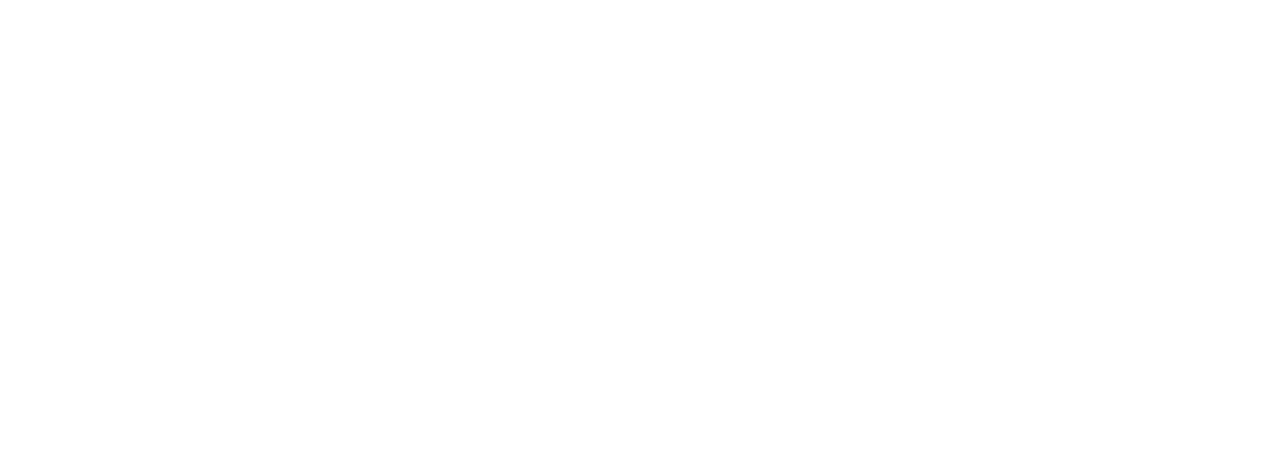
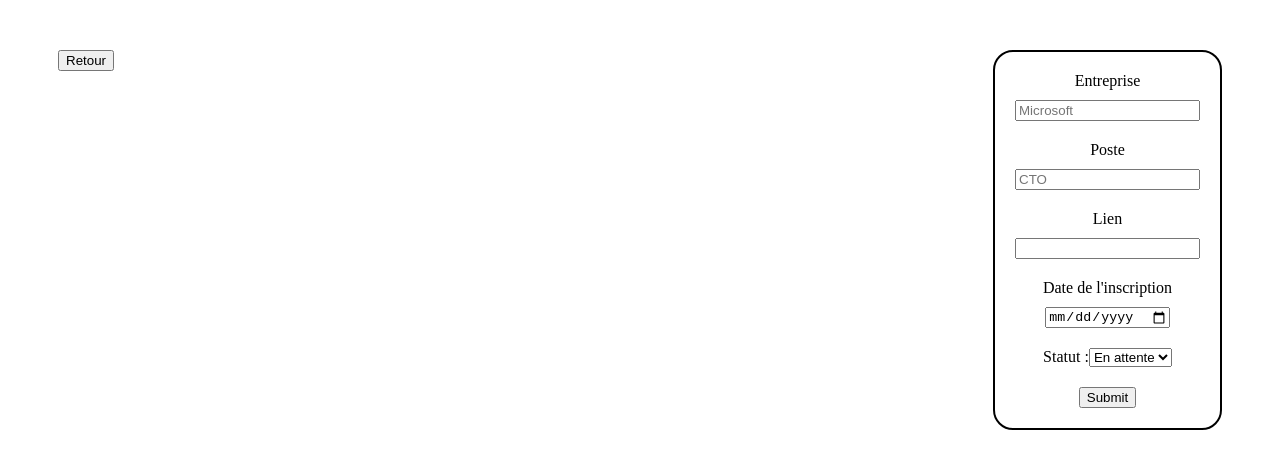
Before and after one commit to KJovene/Alter-Project, a React (Vite) app in the folder front/: page /modification/1 in a window 1280 px wide. Before the commit this address had no page. Shown: the top 468 px of the page. Built offline with nearby package versions, Linux system fonts and the light colour scheme.

Commit message:
:sparkles: Ajout modification candidature

```diff
--- a/front/src/App.jsx
+++ b/front/src/App.jsx
@@ -2,6 +2,7 @@
 import { BrowserRouter as Router, Route, Routes } from 'react-router-dom';
 import Candidature from './components/candidature/candidature.jsx';
 import Accueil from './components/accueil/accueil.jsx';
+import Modification from './components/modification/modification.jsx'
 
 const App = () => {
   return (
@@ -9,6 +10,7 @@
       <Routes>
         <Route path="/" element={<Accueil />} />
         <Route path="/candidature" element={<Candidature />} />
+        <Route path="/modification/:id" element={<Modification />} />
       </Routes>
     </Router>
   );
--- a/front/src/components/accueil/accueil.jsx
+++ b/front/src/components/accueil/accueil.jsx
@@ -34,7 +34,7 @@
               <p>Statut : {candidature.status}</p>
               <div>
                 <button>Supprimer</button>
-                <button>Modifier</button>
+                <Link to={'/modification/:'+ candidature._id} id={candidature._id}>Modifier</Link>
               </div>
             </div>
           ))
--- a/front/src/components/candidature/candidature.jsx
+++ b/front/src/components/candidature/candidature.jsx
@@ -9,7 +9,7 @@
   const [formPoste, setformPoste] = useState('');
   const [formLien, setformLien] = useState('');
   const [formDate, setformDate] = useState('');
-  const [formStatus, setformStatus] = useState('');
+  const [formStatus, setformStatus] = useState('attente');
 
   const handleChange = (event) => {
     setformStatus(event.target.value);
@@ -55,9 +55,8 @@
             <option value="refusé">Refusé</option>
           </select>
         </label>
-        <Link to="/">
           <input type="submit" />
-        </Link>
+
       </form>
     </div>
   );
--- /dev/null
+++ b/front/src/components/modification/modification.css
@@ -0,0 +1,23 @@
+.bodyCandidature {
+    display: flex;
+    align-items: flex-start;
+    justify-content: space-between;
+    margin: 50px;
+}
+.bodyCandidature form {
+    display: flex;
+    flex-direction: column;
+    align-items: center;
+    justify-content: center;
+    gap: 20px;
+    padding: 20px;
+    border: 2px solid #000;
+    border-radius: 20px;
+}
+.label {
+    display: flex;
+    flex-direction: column;
+    justify-content: center;
+    align-items: center;
+    gap: 10px;
+}
--- /dev/null
+++ b/front/src/components/modification/modification.jsx
@@ -0,0 +1,71 @@
+import { useParams, Link, useNavigate } from "react-router-dom";
+import { useState } from "react";
+import axiosInstance from '../../axios';
+import './modification.css'
+
+const Modification = () => {
+  const navigate = useNavigate();
+  const candiId = useParams()
+  const cleanedId = candiId.id.replace(':', '');
+
+  const [formEntreprise, setformEntreprise] = useState('');
+  const [formPoste, setformPoste] = useState('');
+  const [formLien, setformLien] = useState('');
+  const [formDate, setformDate] = useState('');
+  const [formStatus, setformStatus] = useState('attente');
+
+
+  const handleChange = (event) => {
+      setformStatus(event.target.value);
+    };
+
+    const handleSubmit = async (event) => {
+      event.preventDefault();
+      const data = await axiosInstance.put(`/put/${cleanedId}`, {
+          entreprise : formEntreprise,
+          poste : formPoste,
+          lien : formLien,
+          date : formDate,
+          status : formStatus
+      });
+      navigate('/');
+    };
+
+
+  return (
+  <div className="bodyCandidature">
+    <Link to='/'>
+      <button>Retour</button>
+    </Link>
+    <form method="POST" onSubmit={handleSubmit}>
+      <label className="label">
+        Entreprise
+        <input type="text" name="entreprise" placeholder="Microsoft" onChange = {e => setformEntreprise(e.target.value)} value={formEntreprise} />
+      </label>
+      <label className="label">
+        Poste
+        <input type="text" name="poste" placeholder="CTO" onChange = {e => setformPoste(e.target.value)} value={formPoste}/>
+      </label>
+      <label className="label">
+        Lien
+        <input type="text" name="lien" onChange = {e => setformLien(e.target.value)} value={formLien} />
+      </label>
+      <label className="label">
+        Date de l'inscription
+        <input type="date" name="date" onChange = {e => setformDate(e.target.value)} value={formDate} />
+      </label>
+      <label>
+        Statut :
+        <select name="status" onChange={handleChange} value={formStatus}>
+          <option defaultValue="attente" value="attente">En attente</option>
+          <option value="accepté">Accepté</option>
+          <option value="refusé">Refusé</option>
+        </select>
+      </label>
+        <input type="submit" />
+    </form>
+  </div>
+  );
+}
+
+export default Modification;
```
Also changed, not shown: 1 other file (tests, documents, lock files or other folders).
